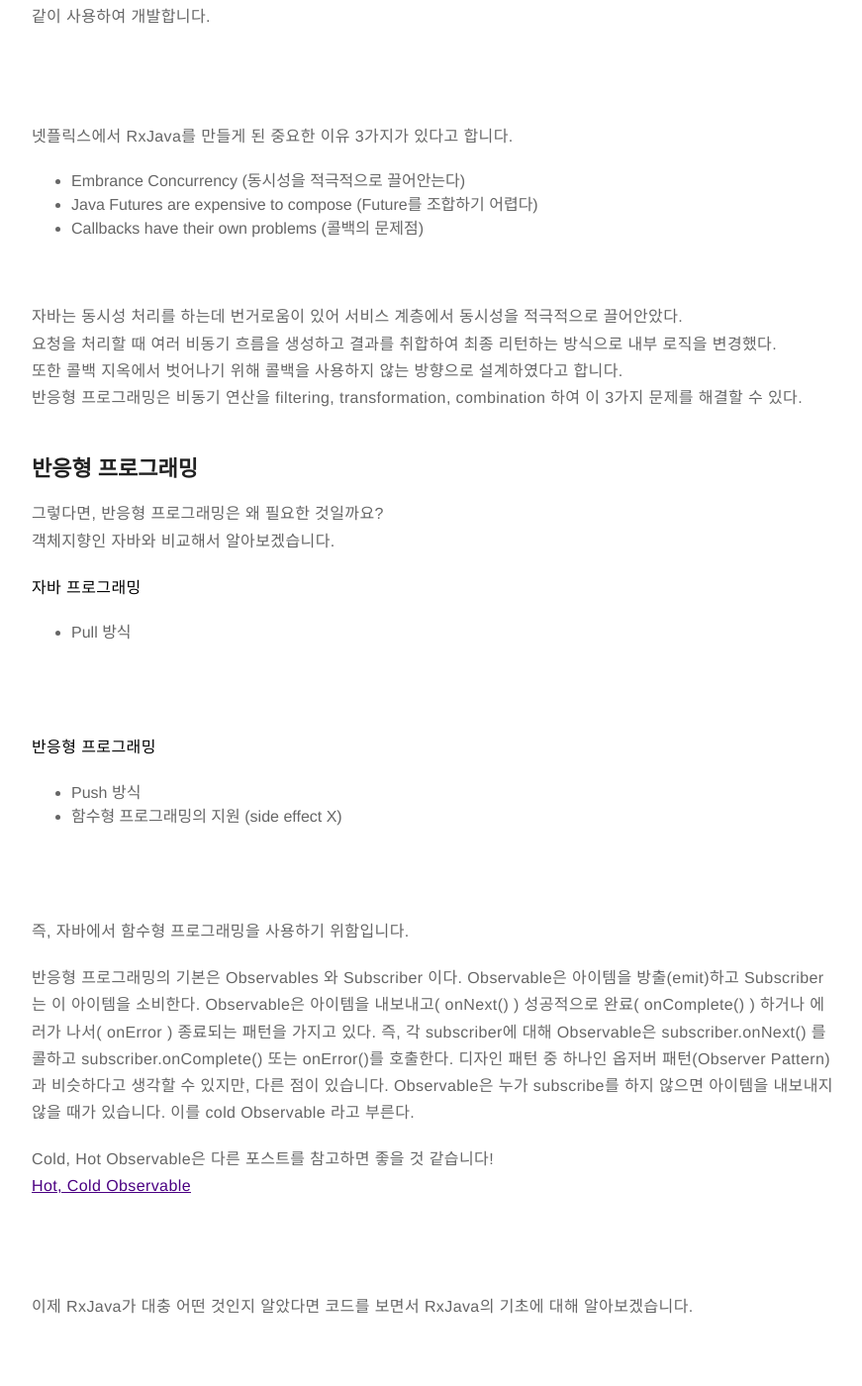
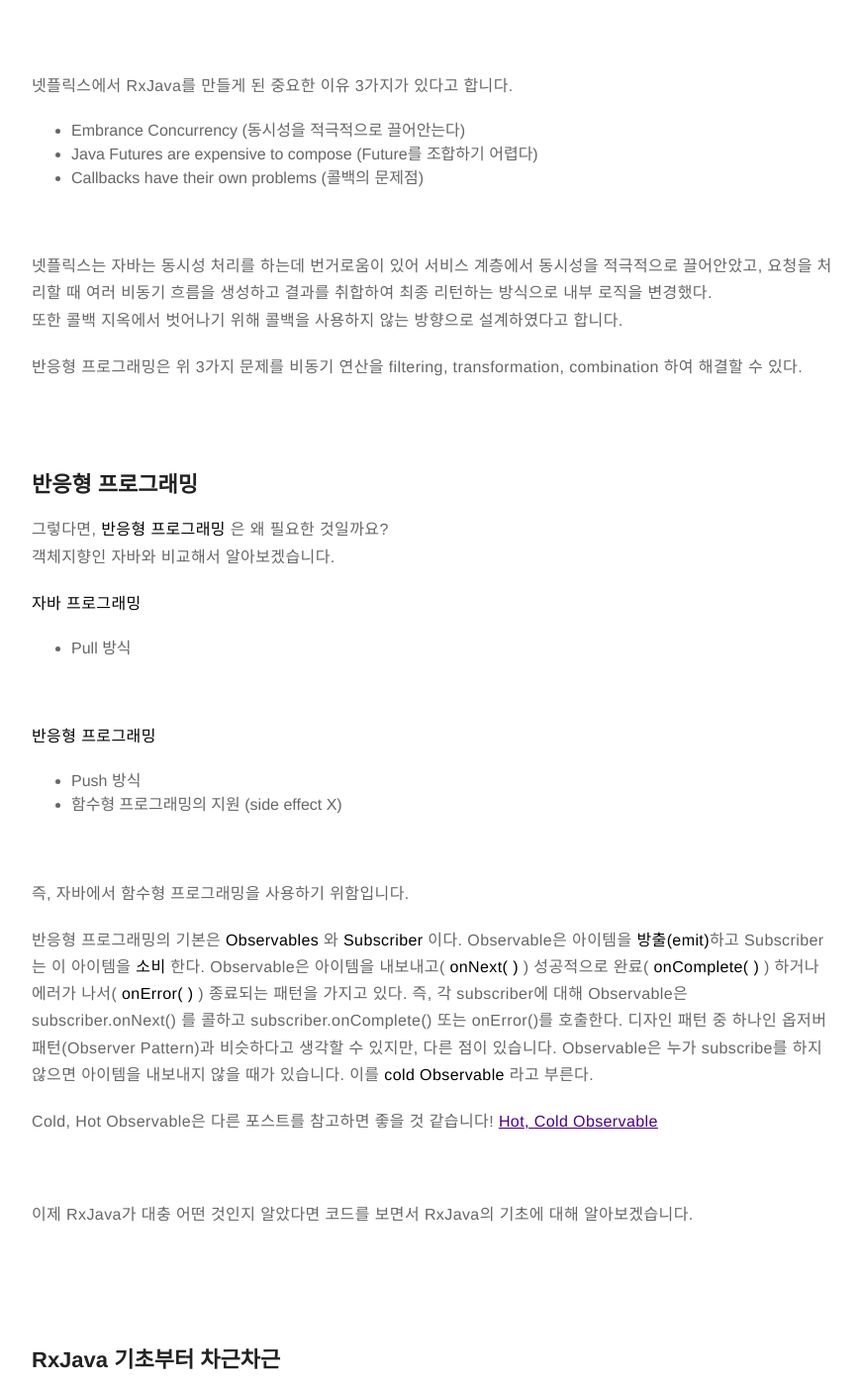
Before and after one commit to Kyudong3/Kyudong3.github.io, a Jekyll site: the page built from _posts/2019-10-16-RxJava1.markdown, in a window 1280 px wide and 1400 px high, scrolled down 899 px. Shown: the whole window at 99% size, without its empty margins (203-1074 px from the left). Built offline with Jekyll 4.4.1, drawn with Linux system fonts in a browser that asks for light colours; comment, search, counter and statistics services are not loaded; some of the changed text lies outside the part shown.

Commit message:
Update 2019-10-16-RxJava1.markdown

````diff
--- a/_posts/2019-10-16-RxJava1.markdown
+++ b/_posts/2019-10-16-RxJava1.markdown
@@ -23,18 +23,16 @@ description: RxJava의 기초에 대해
 **RxJava** 는 그 중 **Reactive Programming(리액티브 프로그래밍)** 패러다임을 자바에서 사용한 것입니다.
 자바는 객체지향(OOP) 프로그래밍을 사용하는 언어이고 함수형 프로그래밍(functional programming)을 사용하는 대표적인 언어는 파이썬, node.js 등이 있습니다.
 
-그렇다면 Reactive는 무슨 의미일까요?
+그렇다면 **Reactive** 는 무슨 의미일까요?
 * Reactive란 외부에서 자극을 받아 이에 대해 반응을 하는 것입니다.
-<br>
 <br>
 
 그렇다면 RxJava는 왜 생겨난 걸까요?
 
-Reactive 프로그래밍을 자바에서 사용해야 하기 때문입니다. 함수형 프로그래밍이기에 부수효과(Side Effect) 가 없는 순수함수를 스레드에 안전합니다.
+Reactive 프로그래밍을 자바에서 사용해야 하기 때문입니다. 함수형 프로그래밍이기에 **부수효과(Side Effect)** 가 없는 순수함수를 스레드에 안전합니다.
 그래서 요즘의 자바는 객체지향과 함수형, 리액티브와 같은 다양한 프로그래밍 기법을
 같이 사용하여 개발합니다.
 
-<br>
 <br>
 
 넷플릭스에서 RxJava를 만들게 된 중요한 이유 3가지가 있다고 합니다.
@@ -44,20 +42,21 @@ Reactive 프로그래밍을 자바에서 사용해야 하기 때문입니다.
 
 <br>
 
-자바는 동시성 처리를 하는데 번거로움이 있어 서비스 계층에서 동시성을 적극적으로 끌어안았다.
+넷플릭스는 자바는 동시성 처리를 하는데 번거로움이 있어 서비스 계층에서 동시성을 적극적으로 끌어안았고,
 요청을 처리할 때 여러 비동기 흐름을 생성하고 결과를 취합하여 최종 리턴하는 방식으로 내부 로직을 변경했다.
 또한 콜백 지옥에서 벗어나기 위해 콜백을 사용하지 않는 방향으로 설계하였다고 합니다.
-반응형 프로그래밍은 비동기 연산을 filtering, transformation, combination 하여 이 3가지 문제를 해결할 수 있다.
 
+반응형 프로그래밍은 위 3가지 문제를 비동기 연산을 filtering, transformation, combination 하여 해결할 수 있다.
+
+<br>
 
 ## 반응형 프로그래밍
-그렇다면, 반응형 프로그래밍은 왜 필요한 것일까요?
+그렇다면, **반응형 프로그래밍** 은 왜 필요한 것일까요?
 객체지향인 자바와 비교해서 알아보겠습니다.
 
 **자바 프로그래밍**
 * Pull 방식
 
-<br>
 <br>
 
 **반응형 프로그래밍**
@@ -65,20 +64,17 @@ Reactive 프로그래밍을 자바에서 사용해야 하기 때문입니다.
 * 함수형 프로그래밍의 지원 (side effect X)
 
 <br>
-<br>
 
 즉, 자바에서 함수형 프로그래밍을 사용하기 위함입니다.
 
-반응형 프로그래밍의 기본은 Observables 와 Subscriber 이다. Observable은 아이템을 방출(emit)하고 Subscriber는 이 아이템을 소비한다.
-Observable은 아이템을 내보내고( onNext() ) 성공적으로 완료( onComplete() ) 하거나 에러가 나서( onError ) 종료되는 패턴을 가지고 있다.
+반응형 프로그래밍의 기본은 **Observables** 와 **Subscriber** 이다. Observable은 아이템을 **방출(emit)**하고 Subscriber는 이 아이템을 **소비** 한다.
+Observable은 아이템을 내보내고( **onNext( )** ) 성공적으로 완료( **onComplete( )** ) 하거나 에러가 나서( **onError( )** ) 종료되는 패턴을 가지고 있다.
 즉, 각 subscriber에 대해 Observable은 subscriber.onNext() 를 콜하고 subscriber.onComplete() 또는 onError()를 호출한다.
 디자인 패턴 중 하나인 옵저버 패턴(Observer Pattern)과 비슷하다고 생각할 수 있지만, 다른 점이 있습니다. Observable은 누가 subscribe를
-하지 않으면 아이템을 내보내지 않을 때가 있습니다. 이를 cold Observable 라고 부른다.
+하지 않으면 아이템을 내보내지 않을 때가 있습니다. 이를 **cold Observable** 라고 부른다.
 
-Cold, Hot Observable은 다른 포스트를 참고하면 좋을 것 같습니다!
-[Hot, Cold Observable](http://kyudong3.github.io)
+Cold, Hot Observable은 다른 포스트를 참고하면 좋을 것 같습니다! [Hot, Cold Observable](http://kyudong3.github.io)
 
-<br>
 <br>
 
 이제 RxJava가 대충 어떤 것인지 알았다면 코드를 보면서 RxJava의 기초에 대해 알아보겠습니다.
@@ -89,7 +85,6 @@ Cold, Hot Observable은 다른 포스트를 참고하면 좋을 것 같습니다
 ## RxJava 기초부터 차근차근
 
 [Rxjava](https://blog.danlew.net/2014/09/15/grokking-rxjava-part-1/) 를 토대로 작성하였습니다.
-
 <br>
 ### 1. 우선 Observable을 생성해보자
 
@@ -156,7 +151,7 @@ myObservable.subscribe(mySubscriber);
 정말 기초적인 "Hello, KD" 를 출력해주는 코드입니다.
 하지만 간단한 출력치고는 코드가 좀 긴 것 같습니다..?
 
-그래서 이번에는 **Rx** 의 생성 메소드를 사용해서 코드를 단순하게 바꾸어 보겠습니다.
+그래서 이번에는 Rx의 **생성 메소드** 를 사용해서 코드를 단순하게 바꾸어 보겠습니다.
 
 <br>
 
@@ -165,10 +160,10 @@ myObservable.subscribe(mySubscriber);
 **Just()** 는
 * Observable의 **생성 메소드** 중 하나
 * 인수로 전달된 객체로 **Observable을 생성** 한다
-* 복수로 전달된 경우는 갯수만큼 onNext()가 호출되어 형이 통일되지 않더라도 에러가 나지 않는다
+* 복수로 전달된 경우는 갯수만큼 **onNext()** 가 호출되어 형이 통일되지 않더라도 에러가 나지 않는다
 * 데이터 하나를 발행한 뒤 종료한다
 
-just()를 사용하면 위의 **Observable** 코드가 아래와 같이 바뀌게 됩니다.
+**just()** 를 사용하면 위의 Observable 코드가 아래와 같이 바뀌게 됩니다.
 
 ```java
 Observable<String> myObservable = Observable.just("Hello, KD!");
@@ -186,7 +181,7 @@ Observable.just(1, 2, "Hello")
 
 
 또한 RxJava 에서는 편의를 위해 사용하지 않는 누락된 인터페이스를 제공합니다.
-우리는 **mySubscriber** 에서 onNext()만 사용하고 있으므로 Action1 함수를 통해
+우리는 **mySubscriber** 에서 onNext()만 사용하고 있으므로 **Action1** 함수를 통해
 
 ```java
 Action1<String> onNextAction = new Action1<String>() {
@@ -209,7 +204,7 @@ myObservable.subscribe(onNextAction);
 
 ### 5. 연쇄(chaining)
 <br>
-이제 위의 메소드들을 연쇄(chaining) 해서 변수들을 제거할 것입니다!
+이제 위의 메소드들을 **연쇄(chaining)** 해서 변수들을 제거할 것입니다!
 ```java
 Observable.just("Hello, KD!")
         .subscribe(new Action1<String>() {
@@ -220,10 +215,12 @@ Observable.just("Hello, KD!")
         }
 ```
 
+<br>
+
 
 ### 6. 람다(lambda 사용)
 <br>
-마지막으로 람다를 사용해서 코드를 고치면
+마지막으로 **람다**를 사용해서 코드를 고치면
 
 ```java
 Observable.just("Hello, KD!")
@@ -236,4 +233,4 @@ Observable.just("Hello, KD!")
 <br>
 <br>
 
-다음 포스트에서는 Operator(연산자)를 통해 데이터를 어떻게 다루는지 알아보도록 하겠습니다.
+다음 포스트에서는 **Operator(연산자)** 를 통해 데이터를 어떻게 다루는지 알아보도록 하겠습니다.
````
